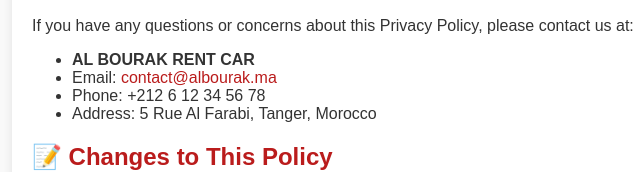
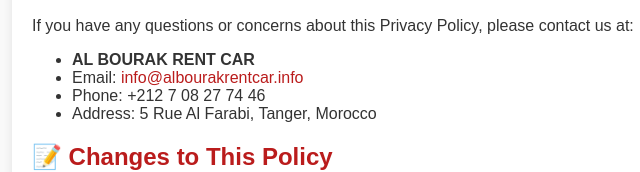
Before and after one commit to anbariahmed037/albourak.rent.car, a plain HTML site: page index.html in a window 1280 px wide. Shown: the part 794-966 px from the top of the page, 208-848 px from the left. Drawn offline with Linux system fonts and the light colour scheme.

Commit message:
Update index.html

```diff
--- a/index.html
+++ b/index.html
@@ -72,8 +72,8 @@
         <p>If you have any questions or concerns about this Privacy Policy, please contact us at:</p>
         <ul>
             <li><strong>AL BOURAK RENT CAR</strong></li>
-            <li>Email: <a href="mailto:contact@albourak.ma">contact@albourak.ma</a></li>
-            <li>Phone: +212 6 12 34 56 78</li>
+            <li>Email: <a href="mailto:info@albourakrentcar.info">info@albourakrentcar.info</a></li>
+            <li>Phone: +212 7 08 27 74 46</li>
             <li>Address: 5 Rue Al Farabi, Tanger, Morocco</li>
         </ul>
 
```
